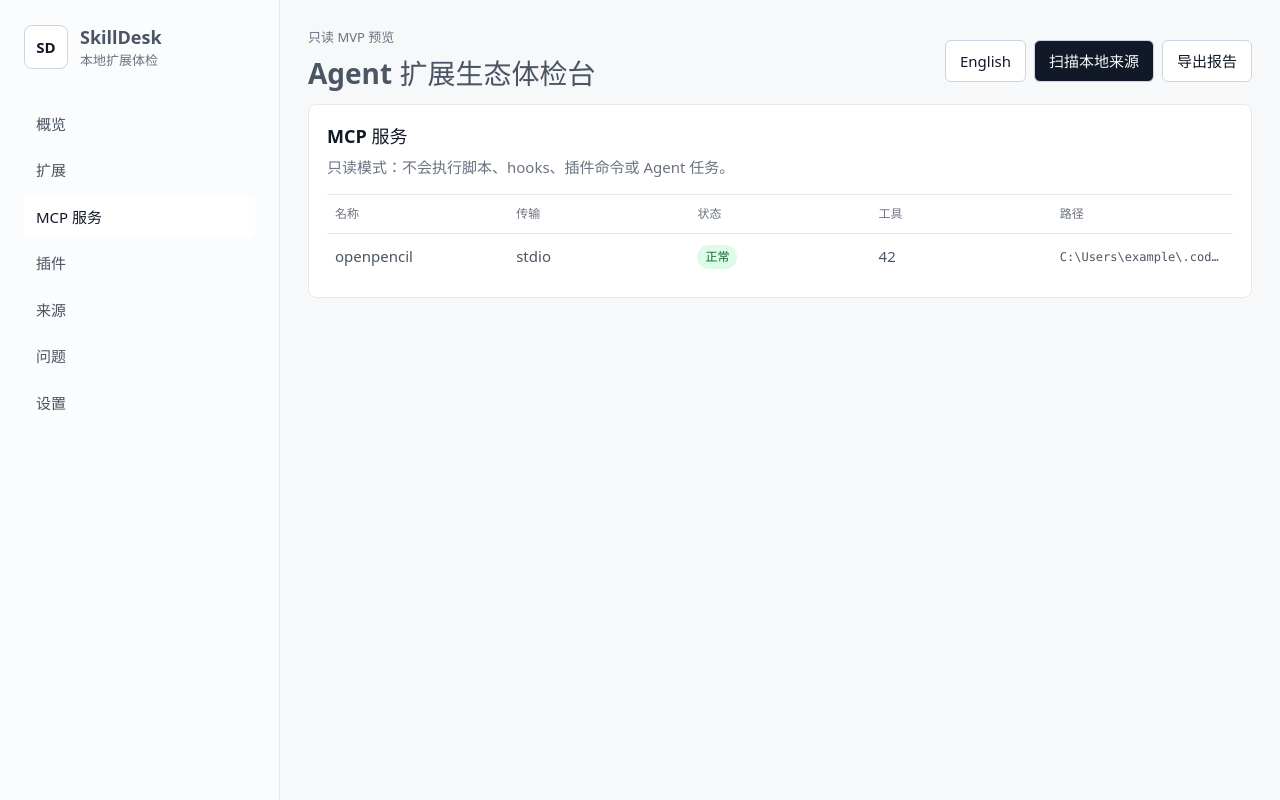
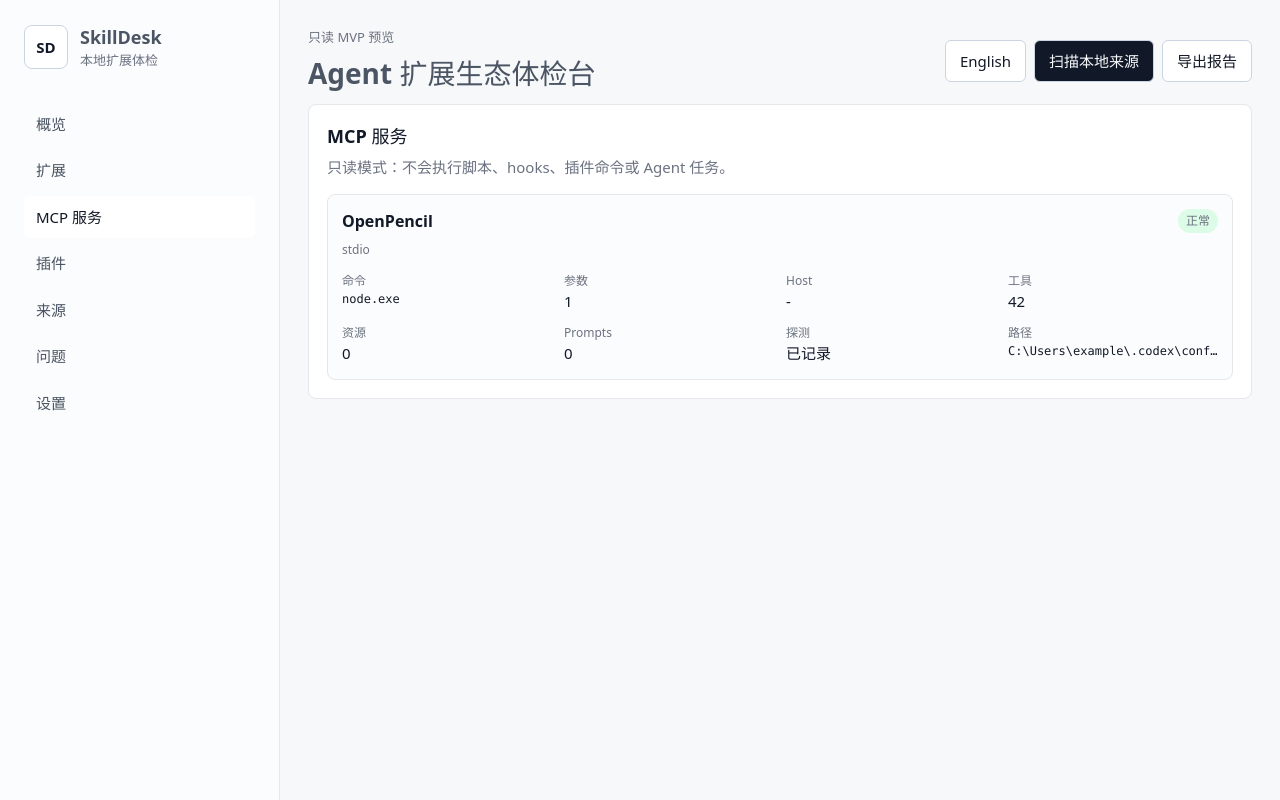
Before and after one commit to haodehaode378/skilldesk-project-brief, a React (Vite) app in the folder skilldesk/: page / in a window 1280 px wide. Both pictures are taken after a click on the button "MCP 服务". Built offline with nearby package versions, Linux system fonts and the light colour scheme.

Commit message:
feat: show mcp metadata

```diff
--- a/skilldesk/src/App.css
+++ b/skilldesk/src/App.css
@@ -348,6 +348,52 @@ button:focus-visible {
   text-align: right;
 }
 
+.mcp-card-list {
+  display: grid;
+  gap: 12px;
+}
+
+.mcp-card {
+  border: 1px solid var(--border);
+  border-radius: 8px;
+  background: var(--panel);
+  padding: 14px;
+}
+
+.mcp-card header {
+  display: flex;
+  align-items: flex-start;
+  justify-content: space-between;
+  gap: 12px;
+  margin-bottom: 12px;
+}
+
+.mcp-card h4 {
+  color: var(--text-h);
+  font-size: 16px;
+  margin: 0 0 4px;
+}
+
+.mcp-card header span {
+  color: var(--muted);
+  font-size: 12px;
+}
+
+.mcp-meta {
+  display: grid;
+  grid-template-columns: repeat(4, minmax(0, 1fr));
+  gap: 12px;
+  margin: 0;
+}
+
+.mcp-meta div {
+  min-width: 0;
+}
+
+.mcp-meta dd {
+  overflow-wrap: anywhere;
+}
+
 .empty-state {
   border-top: 1px solid var(--border);
   color: var(--muted);
@@ -600,6 +646,10 @@ code {
     grid-template-columns: 1fr;
   }
 
+  .mcp-meta {
+    grid-template-columns: 1fr;
+  }
+
   .split-grid,
   .content-grid {
     grid-template-columns: 1fr;
--- a/skilldesk/src/App.tsx
+++ b/skilldesk/src/App.tsx
@@ -546,30 +546,57 @@ function McpView({
     <section className="table-panel">
       <SectionHeading title={copy.views.mcpTitle} body={copy.views.readOnlyNotice} />
       {servers.length > 0 ? (
-        <table>
-          <thead>
-            <tr>
-              <th>{copy.labels.name}</th>
-              <th>{copy.labels.transport}</th>
-              <th>{copy.labels.status}</th>
-              <th>{copy.labels.tools}</th>
-              <th>{copy.labels.path}</th>
-            </tr>
-          </thead>
-          <tbody>
-            {servers.map((server) => (
-              <tr key={server.id}>
-                <td>{server.name}</td>
-                <td>{server.kind === 'mcp-server' ? server.transport : ''}</td>
-                <td>
-                  <StatusBadge copy={copy} status={server.health.status} />
-                </td>
-                <td>{server.kind === 'mcp-server' ? (server.probe?.toolsCount ?? '-') : '-'}</td>
-                <td className="path-cell">{server.path}</td>
-              </tr>
-            ))}
-          </tbody>
-        </table>
+        <div className="mcp-card-list">
+          {servers.map((server) => (
+            <article key={server.id} className="mcp-card">
+              <header>
+                <div>
+                  <h4>{server.title ?? server.name}</h4>
+                  <span>{server.transport}</span>
+                </div>
+                <StatusBadge copy={copy} status={server.health.status} />
+              </header>
+              <dl className="mcp-meta">
+                <div>
+                  <dt>{copy.labels.command}</dt>
+                  <dd className="path-cell">{server.command ?? '-'}</dd>
+                </div>
+                <div>
+                  <dt>{copy.labels.args}</dt>
+                  <dd>{server.argsCount ?? '-'}</dd>
+                </div>
+                <div>
+                  <dt>{copy.labels.host}</dt>
+                  <dd>{server.urlHost ?? '-'}</dd>
+                </div>
+                <div>
+                  <dt>{copy.labels.tools}</dt>
+                  <dd>{server.probe?.toolsCount ?? '-'}</dd>
+                </div>
+                <div>
+                  <dt>{copy.labels.resources}</dt>
+                  <dd>{server.probe?.resourcesCount ?? '-'}</dd>
+                </div>
+                <div>
+                  <dt>{copy.labels.prompts}</dt>
+                  <dd>{server.probe?.promptsCount ?? '-'}</dd>
+                </div>
+                <div>
+                  <dt>{copy.labels.probe}</dt>
+                  <dd>
+                    {server.probe?.attempted
+                      ? copy.labels.probeAttempted
+                      : copy.labels.probeSkipped}
+                  </dd>
+                </div>
+                <div>
+                  <dt>{copy.labels.path}</dt>
+                  <dd className="path-cell">{server.configPath}</dd>
+                </div>
+              </dl>
+            </article>
+          ))}
+        </div>
       ) : (
         <EmptyState message={copy.labels.emptyMcp} />
       )}
--- a/skilldesk/src/app/i18n.ts
+++ b/skilldesk/src/app/i18n.ts
@@ -64,7 +64,15 @@ type AppCopy = {
     issues: string
     path: string
     transport: string
+    command: string
+    args: string
+    host: string
     tools: string
+    resources: string
+    prompts: string
+    probe: string
+    probeAttempted: string
+    probeSkipped: string
     roots: string
     scanned: string
     missing: string
@@ -193,7 +201,15 @@ export const appCopy: Record<Locale, AppCopy> = {
       issues: '问题',
       path: '路径',
       transport: '传输',
+      command: '命令',
+      args: '参数',
+      host: 'Host',
       tools: '工具',
+      resources: '资源',
+      prompts: 'Prompts',
+      probe: '探测',
+      probeAttempted: '已记录',
+      probeSkipped: '未主动探测',
       roots: '扫描来源',
       scanned: '已扫描',
       missing: '缺失',
@@ -321,7 +337,15 @@ export const appCopy: Record<Locale, AppCopy> = {
       issues: 'Issues',
       path: 'Path',
       transport: 'Transport',
+      command: 'Command',
+      args: 'Args',
+      host: 'Host',
       tools: 'Tools',
+      resources: 'Resources',
+      prompts: 'Prompts',
+      probe: 'Probe',
+      probeAttempted: 'Recorded',
+      probeSkipped: 'Not actively probed',
       roots: 'Scan roots',
       scanned: 'Scanned',
       missing: 'Missing',
```
